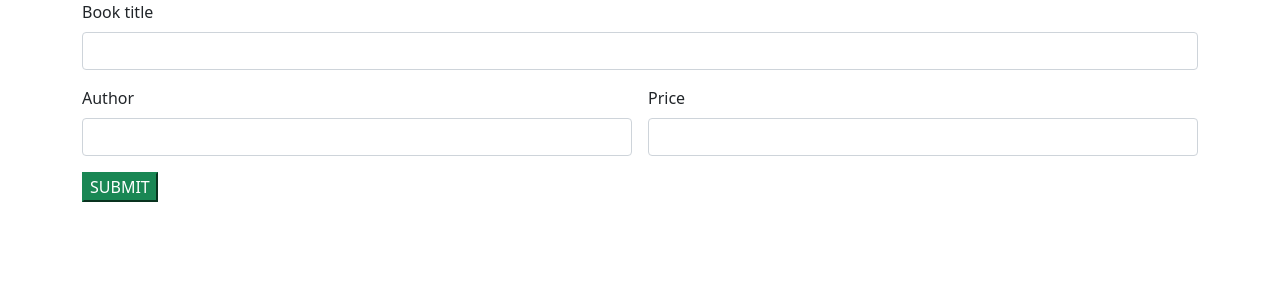
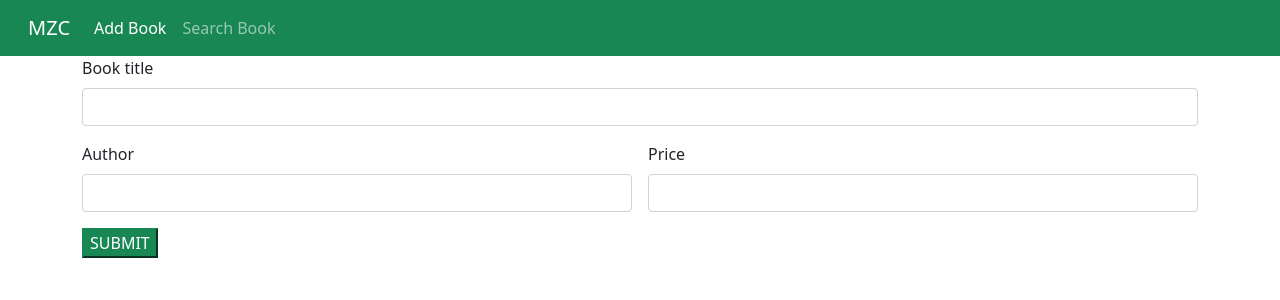
Before and after one commit to liji356/BookReact, a React (Create React App) app: page / in a window 1280 px wide. Shown: the top 300 px of the page. Built offline with nearby package versions, Linux system fonts and the light colour scheme.

Commit message:
navbranchcom

```diff
--- a/src/App.js
+++ b/src/App.js
@@ -4,12 +4,18 @@
 import 'bootstrap/dist/js/bootstrap.bundle.min.js'
 import Addstude from './components/Addbook';
 import Addbook from './components/Addbook';
+import { BrowserRouter, Route, Routes } from 'react-router-dom';
 
 function App() {
   return (
     <>
 
-<Addbook/>
+
+<BrowserRouter>
+<Routes>
+<Route path="/" exact element={<Addbook/>}/>
+</Routes>
+</BrowserRouter>
     </>
 
   );
--- a/src/components/Addbook.js
+++ b/src/components/Addbook.js
@@ -1,8 +1,10 @@
 import React from 'react'
+import Header from './Header'
 
 const Addbook = () => {
   return (
     <div>
+      <Header/>
 
 <div className="container">
     <div className="row">
--- /dev/null
+++ b/src/components/Header.js
@@ -0,0 +1,31 @@
+import React from 'react'
+import { Link } from 'react-router-dom'
+
+const Header = () => {
+  return (
+    <div>
+
+
+<nav className="navbar navbar-expand-lg navbar-dark bg-success">
+  <div className="container-fluid">
+    <Link className="navbar-brand"  to={"/"}></Link>
+    <a className="navbar-brand" href="#">MZC</a>
+    <button className="navbar-toggler" type="button" data-bs-toggle="collapse" data-bs-target="#navbarNavAltMarkup" aria-controls="navbarNavAltMarkup" aria-expanded="false" aria-label="Toggle navigation">
+      <span className="navbar-toggler-icon"></span>
+    </button>
+    <div className="collapse navbar-collapse" id="navbarNavAltMarkup">
+      <div className="navbar-nav">
+        <Link className="nav-link active" to={"/"}>Add Book</Link>
+        <Link className="nav-link" to={"/booksearch"}> Search Book</Link>
+
+
+      </div>
+    </div>
+  </div>
+</nav>
+
+    </div>
+  )
+}
+
+export default Header
```
